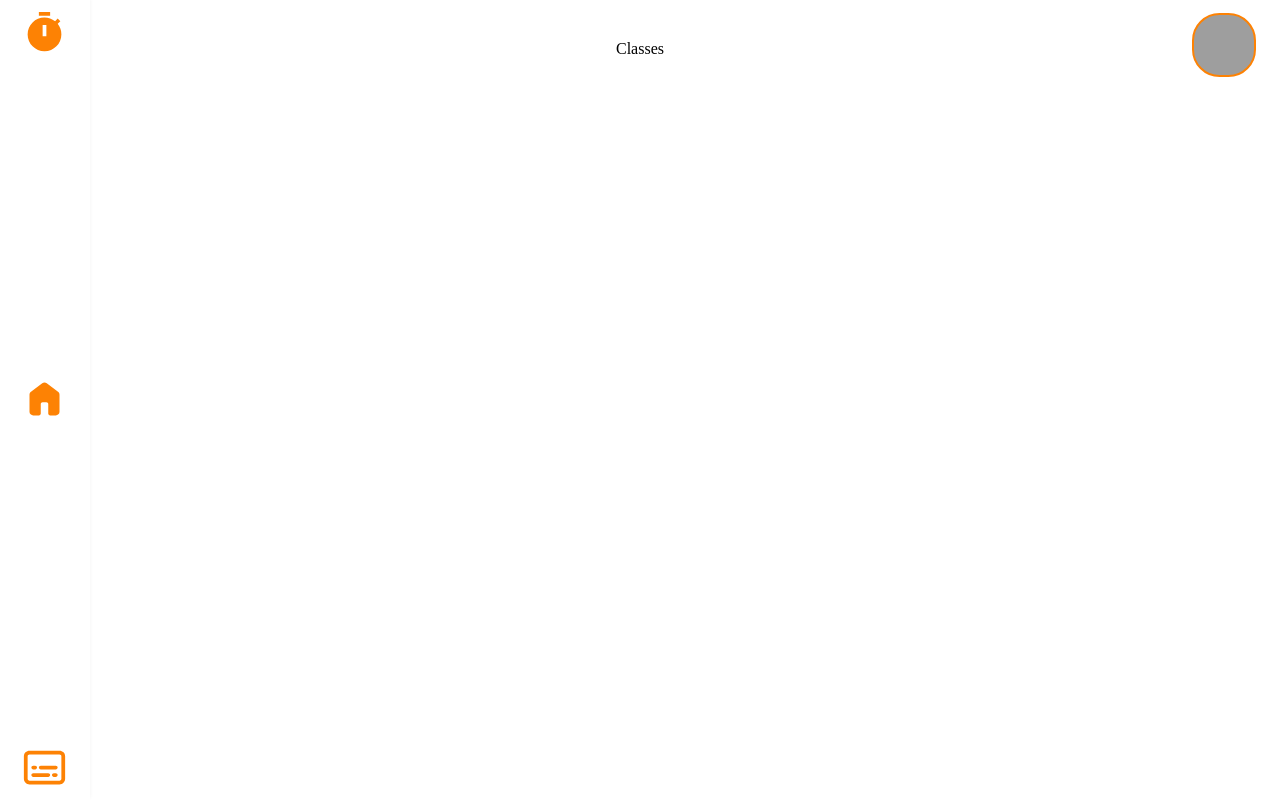
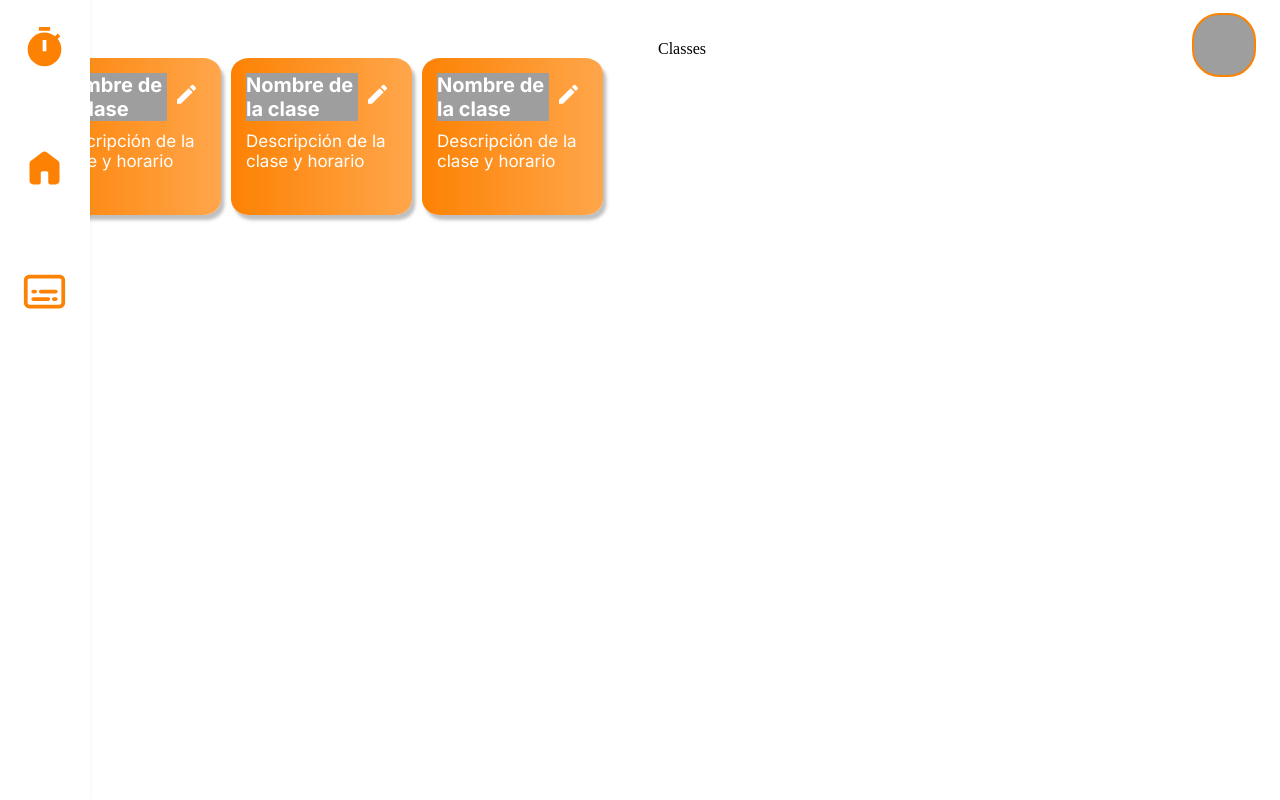
Before and after one commit to Phox01/Software-de-planificacion-y-monitoreo-de-clases-universitarias, a React (Vite) app: page /classes in a window 1280 px wide. Built offline with nearby package versions, Linux system fonts and the light colour scheme; grey boxes are pictures that could not be loaded.

Commit message:
start of classes
start a component classes

```diff
--- a/src/Views/CSS/BottomNav.module.css
+++ b/src/Views/CSS/BottomNav.module.css
@@ -1,9 +1,10 @@
 .Nav {
   display: flex;
   flex-direction: column;
-  padding: 10px 20px;
+  padding: 25px 20px;
   align-items: center;
-  justify-content: space-between;
+  justify-content: start;
+  gap: 10%;
   background: #fff;
   position: fixed;
   left: 0;
@@ -19,6 +20,7 @@
 @media (max-width: 400px) {
   .Nav {
     flex-direction: row;
+    justify-content: space-between;
     bottom: 0;
     left: 0;
     width: 100%;
--- /dev/null
+++ b/src/Views/CSS/Class.module.css
@@ -0,0 +1,90 @@
+.card {
+  display: flex;
+  width: 181px;
+  height: 157px;
+  padding: 15px 15px 8px 15px;
+
+  flex-direction: column;
+  align-items: stretch;
+  gap: 10px;
+  flex-shrink: 0;
+  background: linear-gradient(90deg, #fd8204 0%, #ffa64b 100%);
+  box-sizing: border-box;
+  border-radius: 10%;
+  box-shadow: 3.38px 5.07px 3.38px 0 rgba(0, 0, 0, 0.25);
+}
+
+.header {
+  display: flex;
+  flex-direction: row;
+  justify-content: space-between;
+  align-items: center;
+  width: 100%;
+}
+
+.header h1 {
+  font-size: 20px;
+  margin: 0;
+  text-align: start;
+}
+
+.header button {
+  font-size: 25px;
+  background: none;
+  border: none;
+}
+
+.title {
+  font-size: 200%;
+  color: #fff;
+  font-family: Inter;
+  font-style: normal;
+}
+
+.description {
+  color: #fff;
+  text-align: start;
+  font-family: Inter;
+  font-size: 17px;
+  font-style: normal;
+}
+.profileImg {
+  background: url(<path-to-image>);
+  text-decoration: none;
+}
+
+@media (max-width: 400px) {
+  .card {
+    width: 100%; /* quepan 2 por fila en móviles */
+    border-radius: 11.829px;
+    height: auto;
+    padding: 15px;
+    margin-bottom: 10px;
+  }
+
+  .header h1 {
+    font-size: 20px;
+  }
+
+  .header button {
+    font-size: 25px;
+  }
+
+  .title {
+    font-size: 16px;
+  }
+
+  /* Ajuste de progressBar si existe */
+  .progressBarContainer {
+    width: 100%;
+  }
+
+  .description {
+    color: #fff;
+
+    font-family: Inter;
+    font-size: 16px;
+    font-style: normal;
+    font-weight: 400;
+  }
+}
--- /dev/null
+++ b/src/Views/CSS/Classes.module.css
@@ -0,0 +1,116 @@
+.title {
+  display: flex;
+  width: 311px;
+  height: 26px;
+  flex-direction: column;
+  justify-content: left;
+  flex-shrink: 0;
+  align-items: start;
+
+  color: #1e293b;
+  font-family: Inter;
+  font-size: 24px;
+  font-style: normal;
+  font-weight: 700;
+  line-height: 26px; /* 108.333% */
+  letter-spacing: 0.3px;
+}
+
+.newSubject {
+  display: flex;
+  width: 181px;
+  height: 157px;
+  padding: 10px 10px 10px 10px;
+  flex-direction: column;
+  align-items: center;
+  align-self: stretch;
+  justify-content: center;
+  gap: 10px;
+  flex-shrink: 0;
+  box-sizing: border-box;
+  border-radius: 12.674px;
+  border: 0.845px dashed #a3a3a3;
+  box-shadow: 3.38px 5.07px 3.38px 0 rgba(0, 0, 0, 0.25);
+
+  color: #a3a3a3;
+  font-family: Inter;
+  font-size: 16.898px;
+  font-style: normal;
+  font-weight: 600;
+  line-height: 21.968px; /* 130% */
+  letter-spacing: 0.253px;
+}
+
+.loadSubject {
+  display: flex;
+  height: 71px;
+  padding-right: 6px;
+  align-items: center;
+  justify-content: center;
+  align-self: stretch;
+  padding: 17px 35px;
+  border-radius: 12.674px;
+  border: 0.845px dashed #a3a3a3;
+  box-shadow: 3.38px 5.07px 3.38px 0 rgba(0, 0, 0, 0.25);
+
+  color: #a3a3a3;
+  font-family: Inter;
+  font-size: 16.898px;
+  font-style: normal;
+  font-weight: 600;
+  line-height: 21.968px; /* 130% */
+  letter-spacing: 0.253px;
+}
+
+.text {
+  color: #a3a3a3;
+  font-family: Inter;
+  font-size: 13px;
+  font-style: normal;
+  font-weight: 600;
+  line-height: 15px; /* 115.385% */
+  letter-spacing: 0.253px;
+}
+
+.subjectsContainer {
+  display: flex;
+  flex-wrap: wrap;
+  justify-content: flex-start;
+  gap: 10px;
+}
+
+.layout {
+  display: flex;
+  flex-direction: column;
+}
+
+.mainContent {
+  flex: 1;
+  overflow-y: auto;
+  margin-left: 7%;
+}
+
+.optionContainer {
+  display: flex;
+  flex-direction: column;
+}
+
+@media (max-width: 400px) {
+  .title {
+    width: 100%;
+    font-size: 18px;
+    text-align: left; /* Cambia a la izquierda */
+    justify-content: flex-start; /* Alinea el contenido a la izquierda si usas flex */
+  }
+
+  .newSubject {
+    width: 45%;
+    height: auto;
+    font-size: 14px;
+    margin: 0px 0px 10px 0px;
+  }
+
+  .mainContent {
+    margin-left: 0%;
+  }
+}
--- a/src/Views/CSS/Home.module.css
+++ b/src/Views/CSS/Home.module.css
@@ -87,7 +87,6 @@
 .mainContent {
   flex: 1;
   overflow-y: auto;
-  margin-left: 7%;
 }
 
 .optionContainer {
--- a/src/Views/CSS/Subject.module.css
+++ b/src/Views/CSS/Subject.module.css
@@ -4,8 +4,8 @@
   height: 157px;
   padding: 10px 10px 10px 10px;
   flex-direction: column;
-  align-items: stretch;
-  gap: 10px;
+  align-items: flex-start;
+  gap: 7px;
   flex-shrink: 0;
   background: linear-gradient(90deg, #fd8204 0%, #ffa64b 100%);
   box-sizing: border-box;
@@ -61,7 +61,7 @@
   }
 
   .title {
-    font-size: 16px;
+    font-size: 20px;
   }
 
   /* Ajuste de progressBar si existe */
--- /dev/null
+++ b/src/Views/Class.jsx
@@ -0,0 +1,32 @@
+import React from "react";
+import styles from "./CSS/Class.module.css";
+import { Link } from "react-router-dom";
+
+export default function Subject() {
+  return (
+    <div className={styles.card}>
+      <div className={styles.header}>
+        <Link to="/classes" className={styles.profileImg}>
+          <h1 className={styles.title}>Nombre de la clase</h1>
+        </Link>
+        <button>
+          <svg
+            xmlns="http://www.w3.org/2000/svg"
+            width="27"
+            height="26"
+            viewBox="0 0 27 26"
+            fill="none"
+          >
+            <path
+              d="M4.00696 18.8495V22.8101H7.96751L19.6485 11.1291L15.6879 7.16856L4.00696 18.8495ZM22.7113 8.06629C22.8092 7.96858 22.8869 7.85252 22.9399 7.72476C22.9929 7.59699 23.0202 7.46003 23.0202 7.3217C23.0202 7.18338 22.9929 7.04642 22.9399 6.91865C22.8869 6.79089 22.8092 6.67483 22.7113 6.57712L20.2399 4.10574C20.1422 4.00783 20.0262 3.93015 19.8984 3.87715C19.7706 3.82416 19.6337 3.79688 19.4953 3.79688C19.357 3.79688 19.2201 3.82416 19.0923 3.87715C18.9645 3.93015 18.8485 4.00783 18.7508 4.10574L16.818 6.03849L20.7786 9.99904L22.7113 8.06629Z"
+              fill="white"
+            />
+          </svg>
+        </button>
+      </div>
+      <div className={styles.description}>
+        Descripción de la clase y horario
+      </div>
+    </div>
+  );
+}
--- a/src/Views/Classes.jsx
+++ b/src/Views/Classes.jsx
@@ -1,13 +1,21 @@
-import React from 'react'
-import Header from './Components/Header'
-import BottomNavigation from './Components/BottomNav'
+import React from "react";
+import Header from "./Components/Header";
+import BottomNavigation from "./Components/BottomNav";
+import styles from "./CSS/Classes.module.css";
+import Class from "./Class";
 
 export default function Classes() {
-    return (
-        <div>
-			<Header />
-            Classes
-            <BottomNavigation />
-        </div>
-  )
+  return (
+    <div className={styles.layout}>
+      <div className={styles.mainContent}>Classes</div>
+      <Header />
+      <div className={styles.subjectsContainer}>
+        <Class />
+        <Class />
+
+        <Class />
+      </div>
+      <BottomNavigation />
+    </div>
+  );
 }
```
